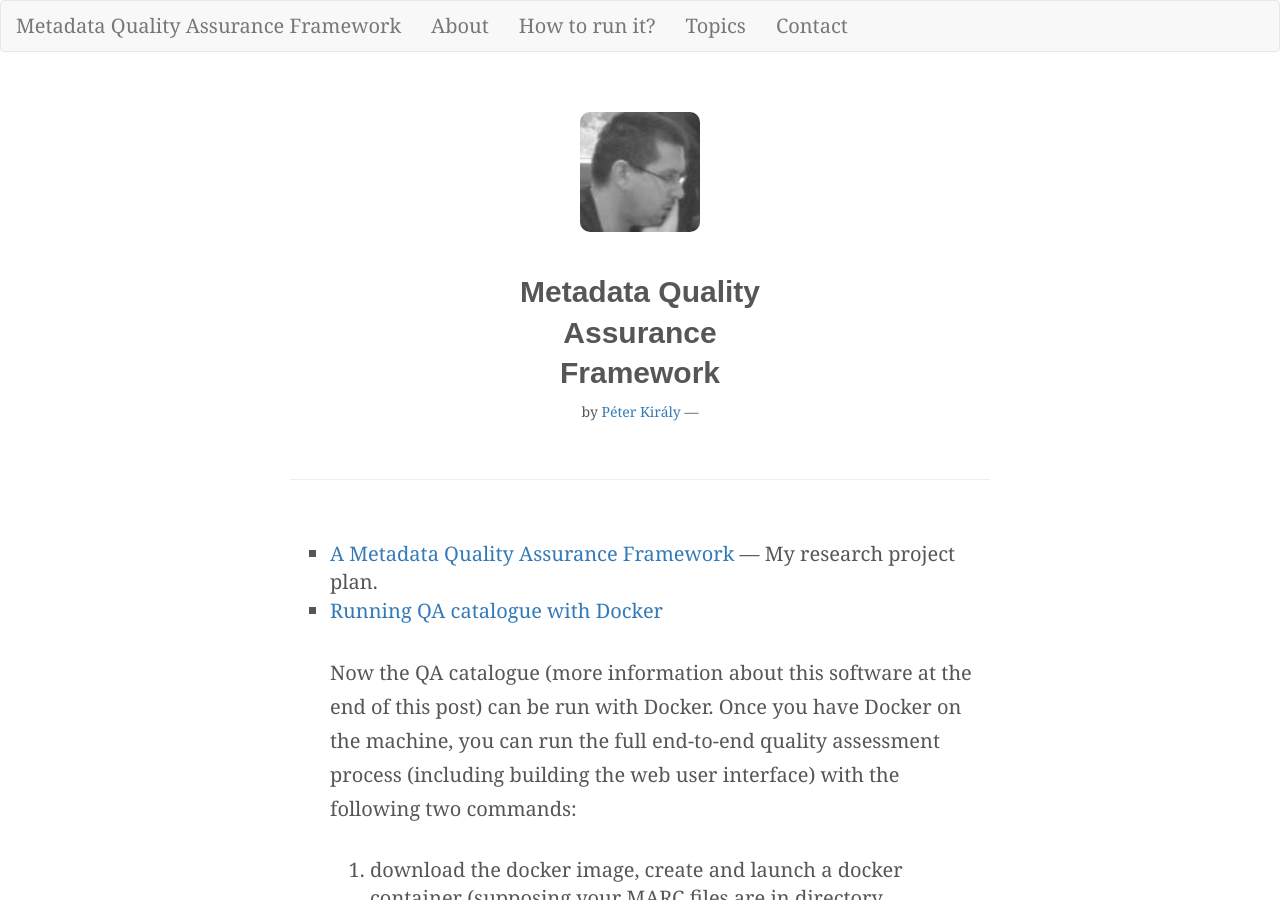
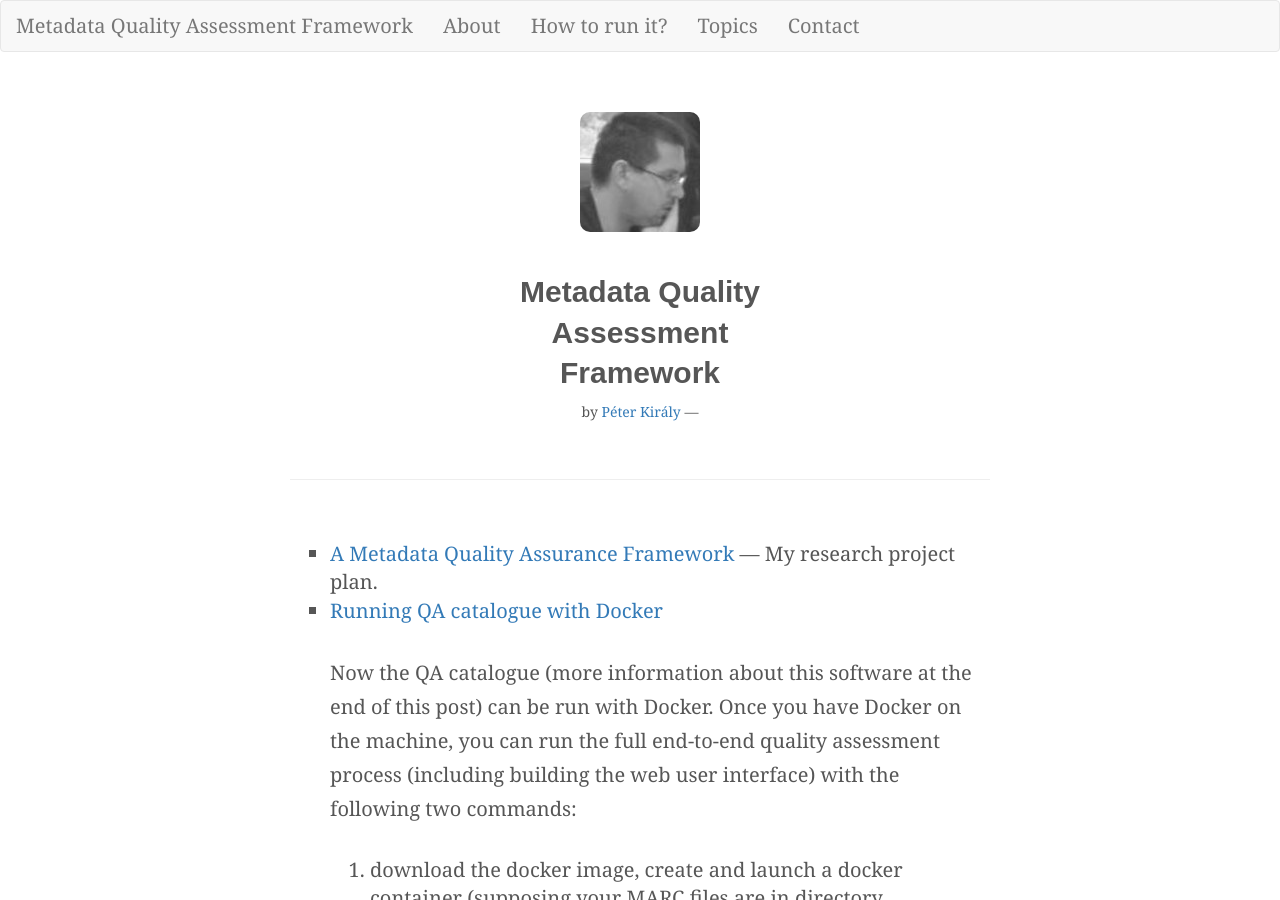
Before and after one commit to pkiraly/pkiraly.github.io, a Jekyll site: the page built from index.html, in a window 1280 px wide and 900 px high. Built offline with Jekyll 4.4.1, drawn with Linux system fonts in a browser that asks for light colours; nearby versions of some CDN libraries; some web fonts are replaced; the list of posts is cut into pages by our own code; comment, search, counter and statistics services are not loaded; some of the changed text lies outside the part shown.

Commit message:
replace Assurance -> Assessment in current titles

```diff
--- a/_config.yml
+++ b/_config.yml
@@ -1,5 +1,5 @@
 # Site settings
-title: Metadata Quality Assurance Framework
+title: Metadata Quality Assessment Framework
 email: pkiraly@gmail.com
 description: ""
 baseurl: ""
--- a/_includes/menu.html
+++ b/_includes/menu.html
@@ -1,7 +1,7 @@
 <header>
 	<nav class="navbar navbar-default">
 		<ul class="nav navbar-nav">
-			<li><a href="/">Metadata Quality Assurance Framework</a></li>
+			<li><a href="/">Metadata Quality Assessment Framework</a></li>
 			<li><a href="/about">About</a></li>
 			<li><a href="/cheatsheet">How to run it?</a></li>
 			<li><a href="/topics">Topics</a></li>
--- a/index.html
+++ b/index.html
@@ -1,5 +1,5 @@
 ---
-title: Metadata Quality Assurance Framework
+title: Metadata Quality Assessment Framework
 layout: post
 ---
 
```
Also changed, not shown: README.md.
